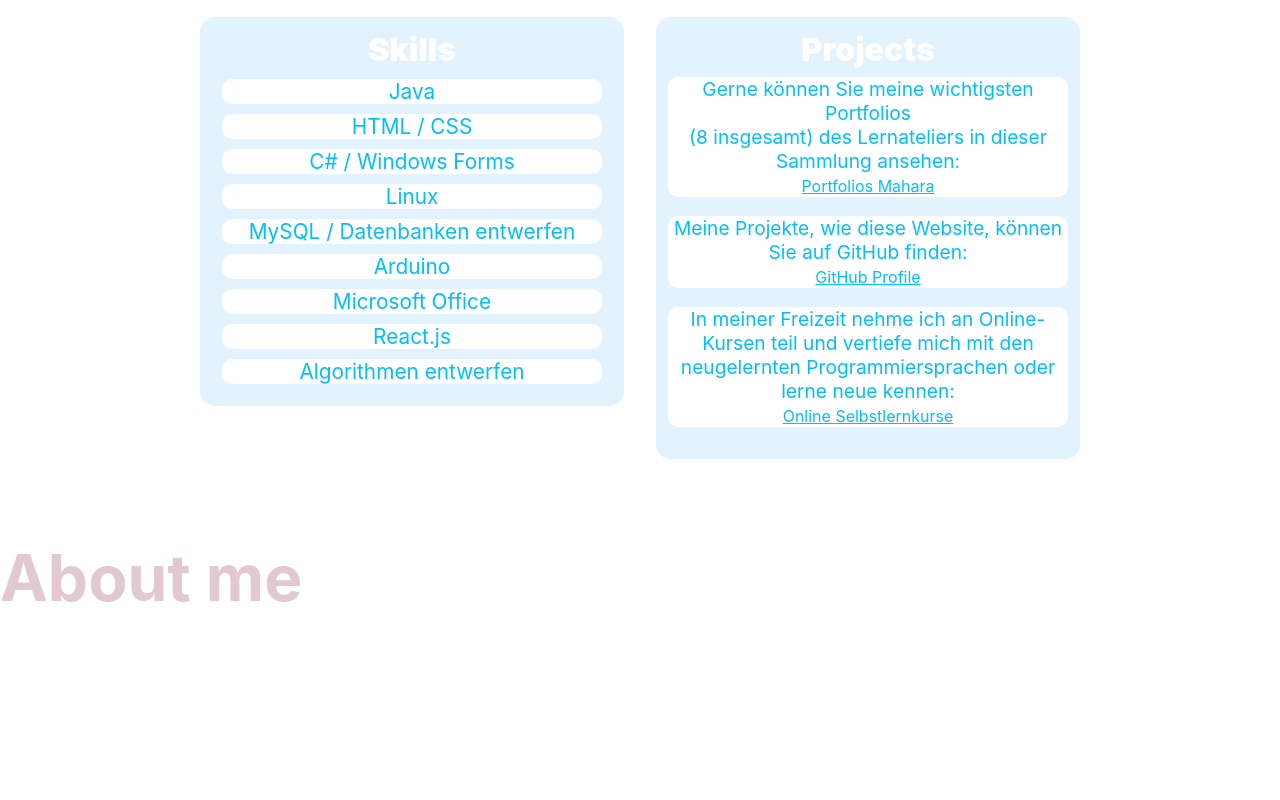
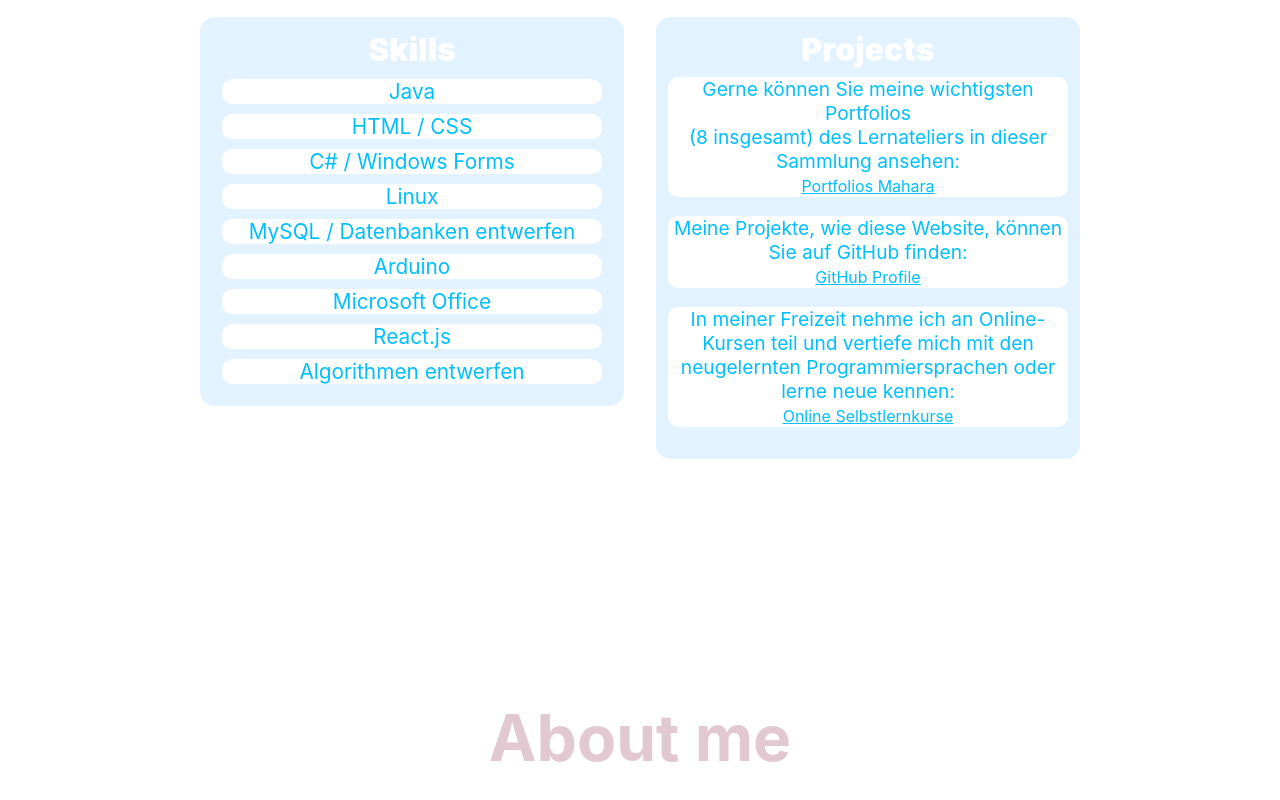
Before and after one commit to marianives/marianivesgallo.ch, a React app: page / in a window 1280 px wide. Shown: the part 1990-2790 px from the top of the page. Before the commit the page ends 2718 px from the top, so only its background shows below. Built offline with nearby package versions, Linux system fonts and the light colour scheme.

Commit message:
changes get in touch

```diff
--- a/src/App.css
+++ b/src/App.css
@@ -28,7 +28,15 @@
   border-radius: 10px;
   font-size: 1.2rem;
 }
-
+.aboutme{
+  display: flex;
+  flex-direction: column;
+  margin-top: 10rem;
+}
+/*
+.intouch{
+  background-image: url("background.png");
+}*/
 .titlesprachen {
   font-size: 2rem;
   color: white;
@@ -77,6 +85,7 @@
 }
 
 .titel {
+  align-self: center;
   color: #E2C9D1;
   font-size: 4rem;
   margin-top: 5rem;
--- a/src/App.js
+++ b/src/App.js
@@ -3,6 +3,7 @@ import Home from './components/Home';
 import Ausbildung from './components/Ausbildung';
 import Skills from './components/Skills';
 import Aboutme from './components/Aboutme';
+import Getintouch from './components/Getintouch';
 function App() {
   return (
     <div className="App">
@@ -10,6 +11,7 @@ function App() {
         <Ausbildung></Ausbildung>
         <Skills></Skills>
         <Aboutme></Aboutme>
+        <Getintouch></Getintouch>
     </div>
   );
 }
--- a/src/components/Aboutme.js
+++ b/src/components/Aboutme.js
@@ -1,11 +1,14 @@
 import React from 'react'
 
-const aboutme = () => {
+const Aboutme = () => {
   return (
     <div className='aboutme'>
         <h1 className='titel'>About me</h1>
+        <div className='hobby'>
+
+        </div>
     </div>
   )
 }
 
-export default aboutme
+export default Aboutme
--- /dev/null
+++ b/src/components/Getintouch.js
@@ -0,0 +1,13 @@
+import React from 'react'
+
+const Getintouch = () => {
+    return (
+        <div className='intouch'>
+            <h1 className='titel'>
+                Get in touch
+            </h1>
+        </div>
+  )
+}
+
+export default Getintouch
```
Also changed, not shown: src/images/background.png (added).
